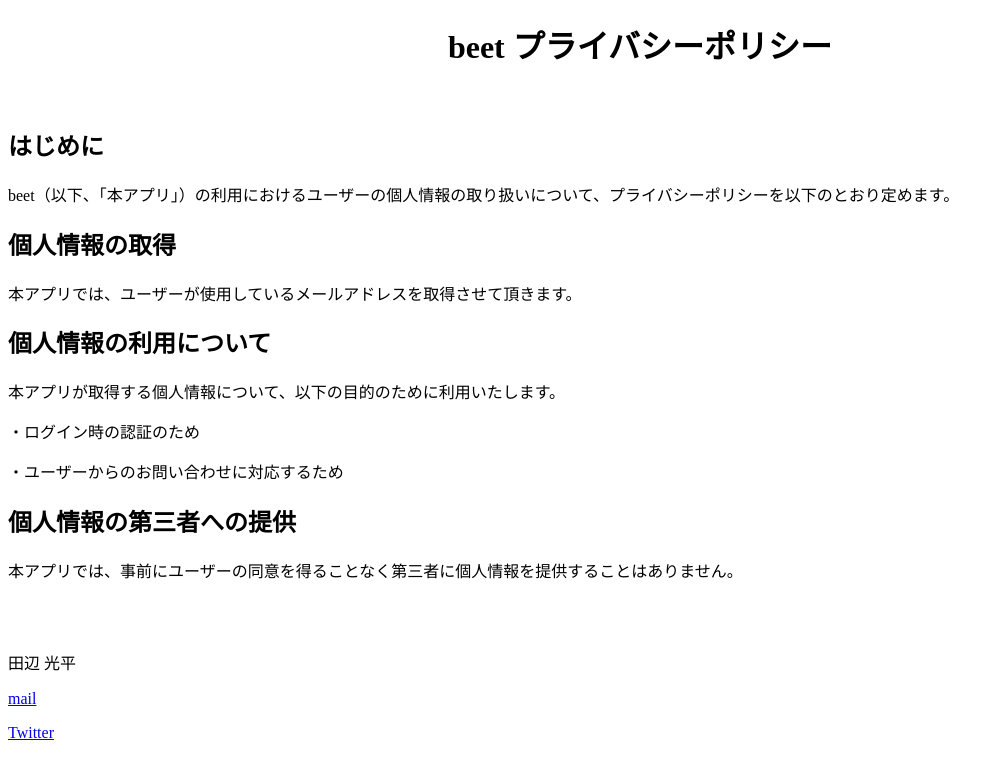
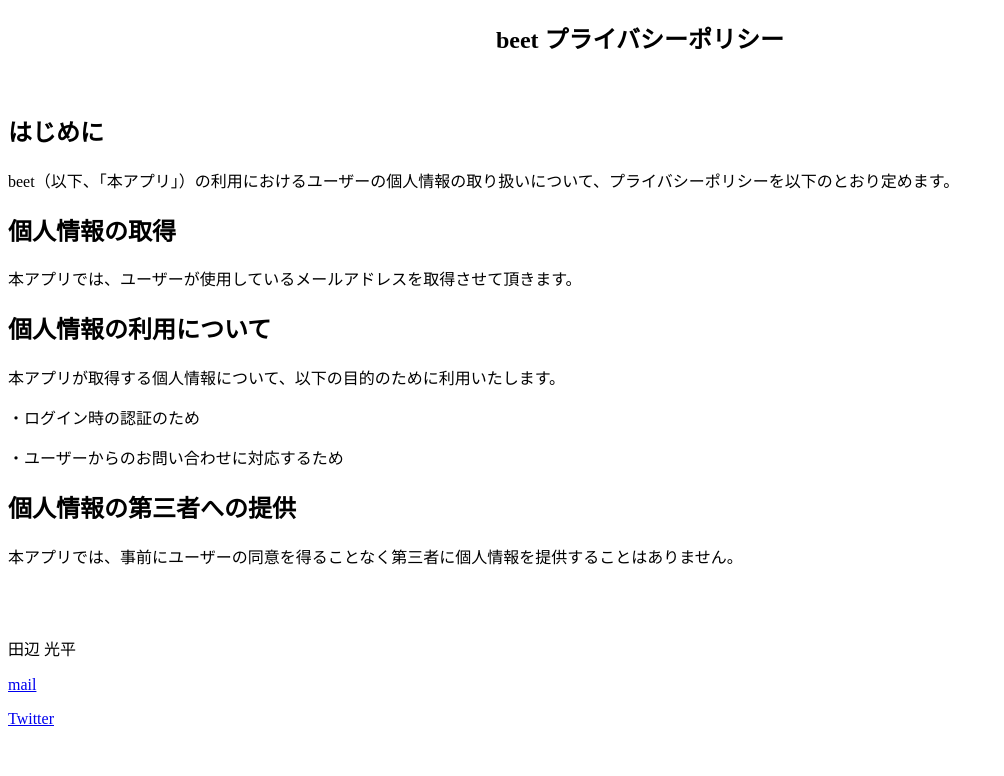
Before and after one commit to beetana/beet-privacy-policy, a plain HTML site: page index.html in a window 1280 px wide. Shown: the whole page, without its empty margins (0-1004 px from the left). Drawn offline with Linux system fonts and the light colour scheme.

Commit message:
Update index.html

```diff
--- a/index.html
+++ b/index.html
@@ -2,11 +2,11 @@
 <html>
   <head>
     <meta charset="utf-8">
-<!--     <meta name="viewport" content="width=device-width"> -->
+    <meta name="viewport" content="width=device-width">
     <title>beet</title>
   </head>
   <body>
-    <center><h1>beet プライバシーポリシー</h1></center>
+    <center><h2>beet プライバシーポリシー</h2></center>
     <br>
       <h2>はじめに</h2>
         <p>beet（以下、「本アプリ」）の利用におけるユーザーの個人情報の取り扱いについて、プライバシーポリシーを以下のとおり定めます。</p>
```
